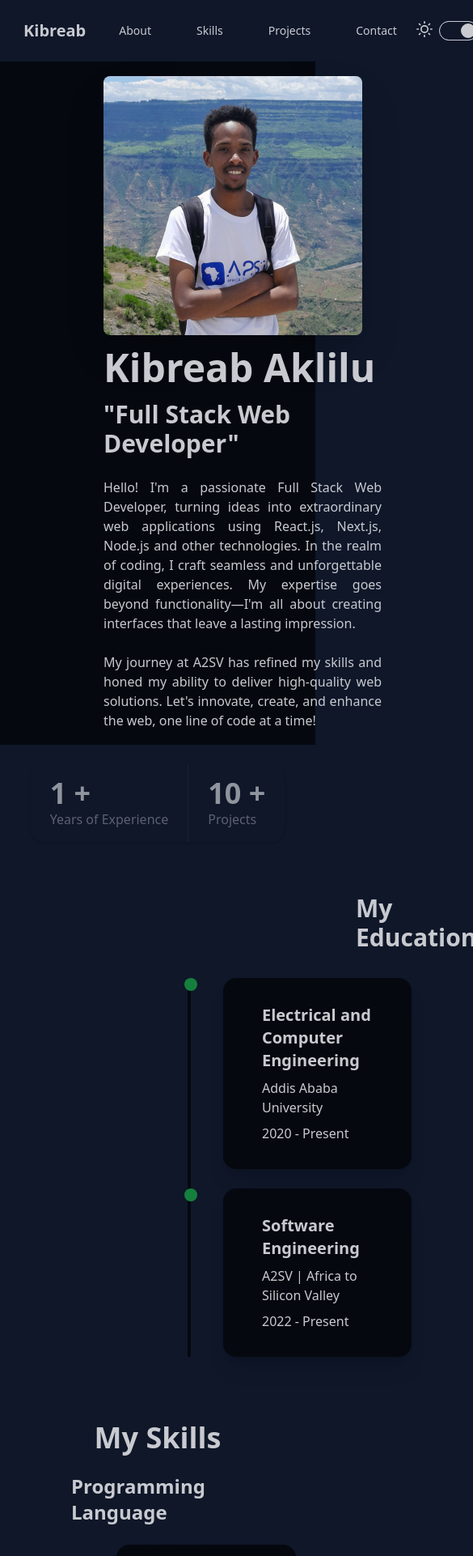
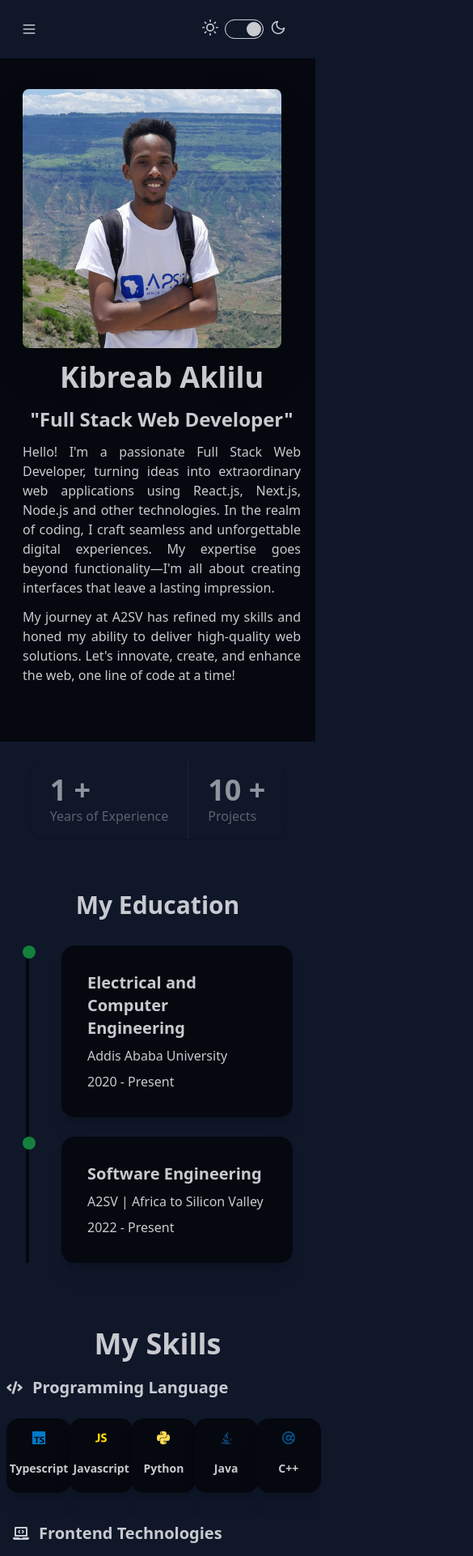
Before and after one commit to Keba777/Kibreab-Aklilu-Portfolio, a React (Vite) app: page / in a window 390 px wide. Shown: the top 1922 px of the page at 81% size, 585 px wide, since content can reach past the window. Built offline with nearby package versions, Linux system fonts and the light colour scheme.

Commit message:
Making Media responsive to screens.

```diff
--- a/index.html
+++ b/index.html
@@ -4,7 +4,7 @@
     <meta charset="UTF-8" />
     <link rel="icon" type="image/svg+xml" href="/vite.svg" />
     <meta name="viewport" content="width=device-width, initial-scale=1.0" />
-    <title>Vite + React + TS</title>
+    <title>Kibreab Aklilu</title>
   </head>
   <body>
     <div id="root"></div>
--- a/src/components/About.tsx
+++ b/src/components/About.tsx
@@ -15,17 +15,19 @@ const About = () => {
         </div>
       </div>
 
-      <div className="container mx-48 pl-10 py-10 ">
-        <h2 className="text-3xl font-bold mb-8 ml-52">My Education</h2>
-        <div className="relative">
+      <div className="container lg:mx-8  py-10 ">
+        <h2 className="text-3xl font-bold mb-8 text-center">My Education</h2>
+
+        <div className=" pl-8 md:pl-20 lg:pl-40">
+          <div className="relative ">
             <div className="absolute top-0 bg-base-200 h-full w-1"></div>
 
             <div className="flex items-start">
               <div className=" -ml-1 z-10 mr-8">
                 <div className="bg-green-700 h-4 w-4  rounded-full"></div>
               </div>
-            <div className="w-2/3 mb-6">
-              <div className="card w-full bg-base-200 shadow-xl ps-4">
+              <div className="w-4/5 md:w-3/4 mb-6">
+                <div className="card w-full bg-base-200 shadow-xl  md:ps-4">
                   <div className="card-body">
                     <h2 className="card-title">
                       Electrical and Computer Engineering
@@ -41,8 +43,8 @@ const About = () => {
               <div className="-ml-1 z-10 mr-8">
                 <div className="bg-green-700 h-4 w-4 rounded-full"></div>
               </div>
-            <div className="w-2/3">
-              <div className="card w-full bg-base-200 shadow-xl ps-4">
+              <div className="w-4/5 md:w-3/4">
+                <div className="card w-full bg-base-200 shadow-xl md:ps-4">
                   <div className="card-body">
                     <h2 className="card-title">Software Engineering</h2>
                     <p>A2SV | Africa to Silicon Valley</p>
@@ -54,6 +56,7 @@ const About = () => {
           </div>
         </div>
       </div>
+    </div>
   );
 };
 
--- a/src/components/Hero.tsx
+++ b/src/components/Hero.tsx
@@ -2,8 +2,8 @@ import Profile from "../assets/profile.jpg";
 
 const Hero = () => {
   return (
-    <div className="hero min-h-screen bg-base-200 px-28">
-      <div className="hero-content flex-col lg:flex-row">
+    <div className="hero min-h-screen bg-base-200  px-3 md:px-6 lg:px-28">
+      <div className="hero-content flex-col md:flex-row">
         <img
           src={Profile}
           alt="Profile Picture"
@@ -11,9 +11,13 @@ const Hero = () => {
         />
 
         <div>
-          <h2 className="text-5xl  font-bold mb-4">Kibreab Aklilu</h2>
-          <h2 className="text-3xl  font-bold">"Full Stack Web Developer"</h2>
-          <p className="py-6 text-justify">
+          <h2 className="text-center md:text-start text-4xl lg:text-5xl  font-bold mb-4">
+            Kibreab Aklilu
+          </h2>
+          <h2 className="text-center md:text-start text-2xl lg:text-3xl  font-bold">
+            "Full Stack Web Developer"
+          </h2>
+          <p className=" py-3 lg:py-6 text-justify">
             Hello! I'm a passionate Full Stack Web Developer, turning ideas into
             extraordinary web applications using React.js, Next.js, Node.js and
             other technologies. In the realm of coding, I craft seamless and
@@ -21,7 +25,7 @@ const Hero = () => {
             functionality—I'm all about creating interfaces that leave a lasting
             impression.
           </p>
-          <p className="text-justify">
+          <p className="text-justify mb-8 md:mb-0">
             My journey at A2SV has refined my skills and honed my ability to
             deliver high-quality web solutions. Let's innovate, create, and
             enhance the web, one line of code at a time!
--- a/src/components/NavBar.tsx
+++ b/src/components/NavBar.tsx
@@ -3,10 +3,46 @@ import ColorModeSwitch from "./ColorModeSwitch";
 const NavBar = () => {
   return (
     <div className="navbar p-3">
-      <div className="navbar-start">
-        <a className="btn btn-ghost normal-case text-xl">Kibreab</a>
+      <div className="hidden md:flex navbar-start">
+        <a className="btn btn-ghost normal-case text-xl">Home</a>
       </div>
-      <ul className="menu menu-horizontal  flex space-x-6 navbar-center">
+
+      <div className="dropdown navbar-start">
+        <label tabIndex={0} className="btn btn-ghost btn-square md:hidden">
+          <svg
+            xmlns="http://www.w3.org/2000/svg"
+            fill="none"
+            viewBox="0 0 24 24"
+            className="inline-block w-5 h-5 stroke-current"
+          >
+            <path
+              strokeLinecap="round"
+              strokeLinejoin="round"
+              strokeWidth="2"
+              d="M4 6h16M4 12h16M4 18h16"
+            ></path>
+          </svg>
+        </label>
+        <ul
+          tabIndex={0}
+          className="menu menu-sm dropdown-content mt-3 z-[1] p-2 shadow rounded-box "
+        >
+          <li>
+            <a>About</a>
+          </li>
+          <li>
+            <a>Skills</a>
+          </li>
+          <li>
+            <a>Projects</a>
+          </li>
+          <li>
+            <a>Contact</a>
+          </li>
+        </ul>
+      </div>
+
+      <ul className="menu hidden md:menu-horizontal md:space-x-3   lg:space-x-6 navbar-center">
         <li>
           <a>About</a>
         </li>
@@ -20,6 +56,7 @@ const NavBar = () => {
           <a>Contact</a>
         </li>
       </ul>
+
       <div className="navbar-end pe-6">
         <ColorModeSwitch />
       </div>
--- a/src/components/Projects.tsx
+++ b/src/components/Projects.tsx
@@ -18,9 +18,9 @@ import {
 
 const Projects = () => {
   return (
-    <div className="my-10 mx-4">
-      <h2 className="text-4xl font-bold text-center m-6">My Projects</h2>
-      <div className="p-4 grid grid-cols-2 gap-8">
+    <div className="my-10 mx-6">
+      <h2 className="text-4xl font-bold text-center m-6">Some of My Projects</h2>
+      <div className="p-4 grid md:grid-cols-2 gap-10">
         <ProjectCard
           title="ElectroHub"
           image={EHImage}
--- a/src/components/SkillCard.tsx
+++ b/src/components/SkillCard.tsx
@@ -7,10 +7,10 @@ interface Props {
 
 const SkillCard = ({ icon, heading }: Props) => {
   return (
-    <div className="card w-32 bg-base-200 shadow-xl">
+    <div className="card w-20 md:w-24 lg:w-28 bg-base-200 shadow-xl">
       <figure className="px-4 pt-4">{icon}</figure>
-      <div className="card-body items-center text-center">
-        <h2 className="card-title">{heading}</h2>
+      <div className="py-5 sm:py-6 md:py-7 lg:py-9 card-body items-center  text-center">
+        <h2 className="card-title text-sm md:text-lg">{heading}</h2>
       </div>
     </div>
   );
--- a/src/components/Skills.tsx
+++ b/src/components/Skills.tsx
@@ -1,5 +1,13 @@
 import SkillCard from "./SkillCard";
-import { FaReact, FaJava } from "react-icons/fa";
+import {
+  FaReact,
+  FaJava,
+  FaCode,
+  FaLaptopCode,
+  FaServer,
+  FaDatabase,
+} from "react-icons/fa";
+import { GoGitBranch } from "react-icons/go";
 import { IoLogoJavascript } from "react-icons/io";
 import { BsFillBootstrapFill, BsGit, BsGithub } from "react-icons/bs";
 import {
@@ -18,108 +26,150 @@ import {
   SiCss3,
 } from "react-icons/si";
 
+// Define common icon classes separately
+const commonIconClass = " w-4 h-4 md:w-5 md:h-5 lg:w-6 lg:h-6";
+const commonCardClass =
+  "lg:mx-2 grid grid-cols-5 sm:grid-cols-6 md:grid-cols-7 lg:grid-cols-8 gap-3";
+
 const Skills = () => {
   return (
     <div className="mx-2 my-10">
       <h1 className="text-center text-4xl font-bold">My Skills</h1>
       <br />
-      <div className="mx-20 mb-10">
-        <h2 className="text-2xl font-bold mb-6">Programming Language</h2>
-        <div className=" mx-14 grid grid-cols-5 gap-4">
+      <div className="lg:mx-4 mb-10">
+        <h2 className="text-xl md:text-2xl font-semibold md:font-bold mb-6 flex">
+          <FaCode className="" />{" "}
+          <span className="pl-3 -mt-1 ">Programming Language</span>
+        </h2>
+        <div className={`${commonCardClass}`}>
           <SkillCard
-            icon={<SiTypescript color="#007ACC" className="w-10 h-10" />}
+            icon={
+              <SiTypescript className={`${commonIconClass} text-[#007ACC]`} />
+            }
             heading="Typescript"
           />
           <SkillCard
-            icon={<IoLogoJavascript color="#FFD700" className="w-10 h-10" />}
+            icon={
+              <IoLogoJavascript
+                className={`${commonIconClass} text-[#FFD700]`}
+              />
+            }
             heading="Javascript"
           />
           <SkillCard
-            icon={<SiPython color="#ffde57" className="w-10 h-10" />}
+            icon={<SiPython className={`${commonIconClass} text-[#ffde57]`} />}
             heading="Python"
           />
           <SkillCard
-            icon={<FaJava color="#1976D2" className="w-10 h-10" />}
+            icon={<FaJava className={`${commonIconClass} text-[#1976D2]`} />}
             heading="Java"
           />
           <SkillCard
-            icon={<SiCplusplusbuilder color="#044F88" className="w-10 h-10" />}
+            icon={
+              <SiCplusplusbuilder
+                className={`${commonIconClass} text-[#044F88]`}
+              />
+            }
             heading="C++"
           />
         </div>
       </div>
-      <div className="mx-20 mb-10">
-        <h2 className="text-2xl font-bold mb-6">Frontend Technologies</h2>
-        <div className="ms-14 grid grid-cols-7 gap-6">
+      <div className="mx-2 mb-10">
+        <h2 className="text-xl md:text-2xl font-semibold md:font-bold mb-6 flex">
+          <FaLaptopCode />{" "}
+          <span className="pl-3 -mt-1">Frontend Technologies</span>
+        </h2>
+
+        <div className={`${commonCardClass}`}>
           <SkillCard
-            icon={<FaReact color="#00D8FF" className="w-10 h-10" />}
+            icon={<FaReact className={`${commonIconClass} text-[#00D8FF]`} />}
             heading="React.js"
           />
           <SkillCard
-            icon={<SiNextdotjs color="#00C7B7" className="w-10 h-10" />}
+            icon={
+              <SiNextdotjs className={`${commonIconClass} text-[#00C7B7]`} />
+            }
             heading="Next.js"
           />
           <SkillCard
-            icon={<BsFillBootstrapFill color="#0d6efd" className="w-10 h-10" />}
+            icon={
+              <BsFillBootstrapFill
+                className={`${commonIconClass} text-[#0d6efd]`}
+              />
+            }
             heading="Bootstrap"
           />
           <SkillCard
-            icon={<SiTailwindcss color="#38B2AC" className="w-10 h-10" />}
+            icon={
+              <SiTailwindcss className={`${commonIconClass} text-[#38B2AC]`} />
+            }
             heading="TailwindCss"
           />
           <SkillCard
-            icon={<SiDaisyui color="#00A689 " className="w-12 h-12" />}
+            icon={<SiDaisyui className={`${commonIconClass} text-[#00A689]`} />}
             heading="DaisyUI"
           />
           <SkillCard
-            icon={<SiHtml5 color="#E34C26" className="w-10 h-10" />}
+            icon={<SiHtml5 className={`${commonIconClass} text-[#E34C26]`} />}
             heading="Html5"
           />
           <SkillCard
-            icon={<SiCss3 color="#1572B6" className="w-10 h-10" />}
+            icon={<SiCss3 className={`${commonIconClass} text-[#1572B6]`} />}
             heading="Css3"
           />
         </div>
       </div>
-      <div className="mx-20 mb-10">
-        <h2 className="text-2xl font-bold mb-6">Backend Technologies</h2>
-        <div className="ms-14 grid grid-cols-5 gap-6">
+      <div className="mx-2 mb-10">
+        <h2 className="text-xl md:text-2xl font-semibold md:font-bold mb-6 flex">
+          <FaServer /> <span className="pl-3 -mt-1">Backend Technologies</span>
+        </h2>
+        <div className={`${commonCardClass}`}>
           <SkillCard
-            icon={<SiExpress color="#fff" className="w-10 h-10" />}
+            icon={<SiExpress className={`${commonIconClass} text-[#fff]`} />}
             heading="Express.js"
           />
           <SkillCard
-            icon={<SiNodedotjs color="#8CC84B" className="w-10 h-10" />}
+            icon={
+              <SiNodedotjs className={`${commonIconClass} text-[#8CC84B]`} />
+            }
             heading="Node.js"
           />
         </div>
       </div>
-      <div className="mx-20 mb-10">
-        <h2 className="text-2xl font-bold mb-6">Databases</h2>
-        <div className="ms-14 grid grid-cols-5  gap-6">
+      <div className="mx-2 mb-10">
+        <h2 className="text-xl md:text-2xl font-semibold md:font-bold mb-6 flex">
+          <FaDatabase /> <span className="pl-3 -mt-1">Databases</span>
+        </h2>
+
+        <div className={`${commonCardClass}`}>
           <SkillCard
-            icon={<SiMongodb color="#47A248" className="w-10 h-10" />}
+            icon={<SiMongodb className={`${commonIconClass} text-[#47A248]`} />}
             heading="Mongodb"
           />
           <SkillCard
-            icon={<SiMysql color="#0079C1" className="w-10 h-10" />}
+            icon={<SiMysql className={`${commonIconClass} text-[#0079C1]`} />}
             heading="MySQL"
           />
           <SkillCard
-            icon={<SiFirebase color="#FFC107" className="w-10 h-10" />}
+            icon={
+              <SiFirebase className={`${commonIconClass} text-[#FFC107]`} />
+            }
             heading="Firebase"
           />
         </div>
       </div>
-      <div className="mx-20 mb-10">
-        <h2 className="text-2xl font-bold mb-6">Version Control</h2>
-        <div className="ms-14 grid grid-cols-5  gap-6">
+      <div className="mx-2 mb-10">
+        <h2 className="text-xl md:text-2xl font-semibold md:font-bold mb-6 flex">
+          <GoGitBranch /> <span className="pl-3 -mt-1">Version Control</span>
+        </h2>
+
+        <div className={`${commonCardClass}`}>
           <SkillCard
-            icon={<BsGit color="#F05032" className="w-10 h-10" />}
+            icon={<BsGit className={`${commonIconClass} text-[#F05032]`} />}
             heading="Git"
           />
           <SkillCard
-            icon={<BsGithub color="#fff" className="w-10 h-10" />}
+            icon={<BsGithub className={`${commonIconClass} text-[#fff]`} />}
             heading="GitHub"
           />
         </div>
```
Also changed, not shown: src/components/ProjectCard.tsx (+1 -14 lines). Lines whose indentation alone changed are shown as unchanged.
